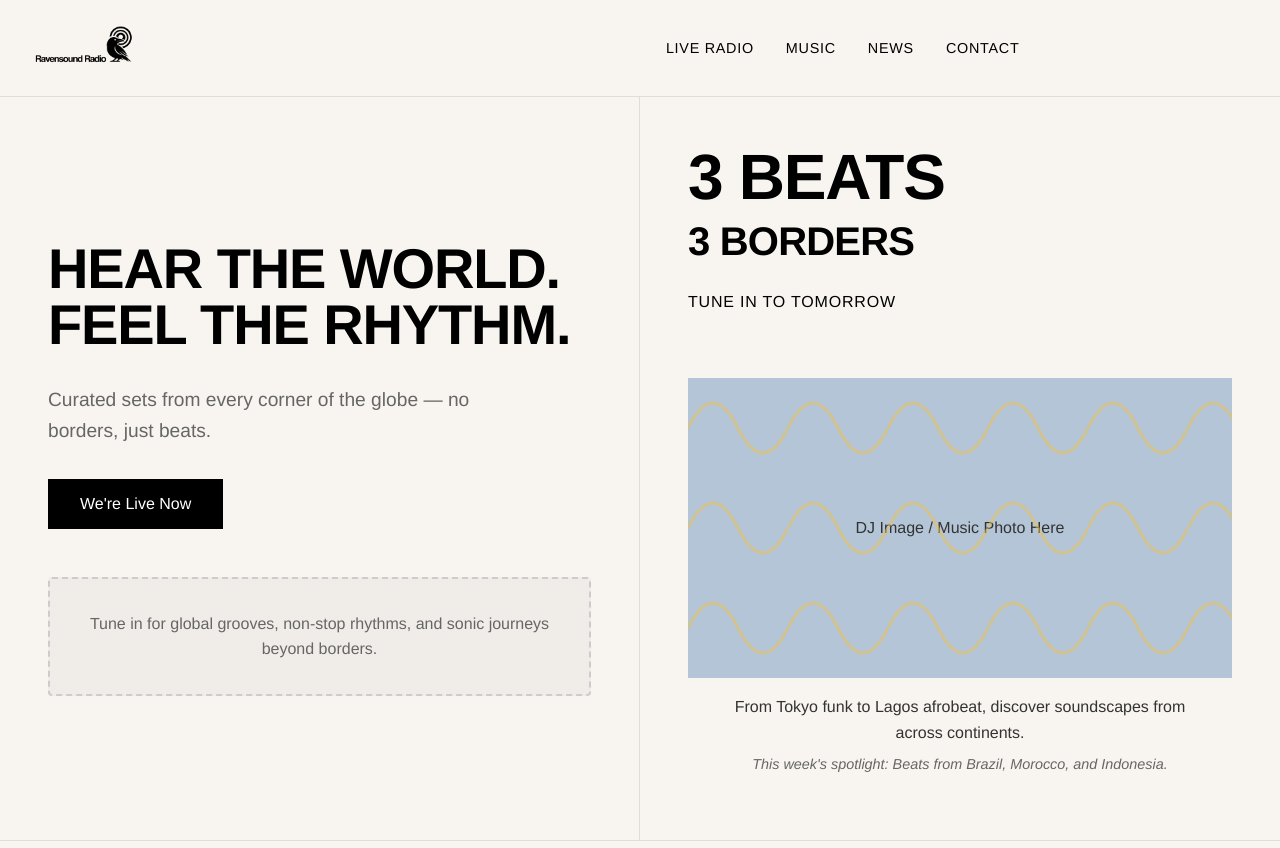
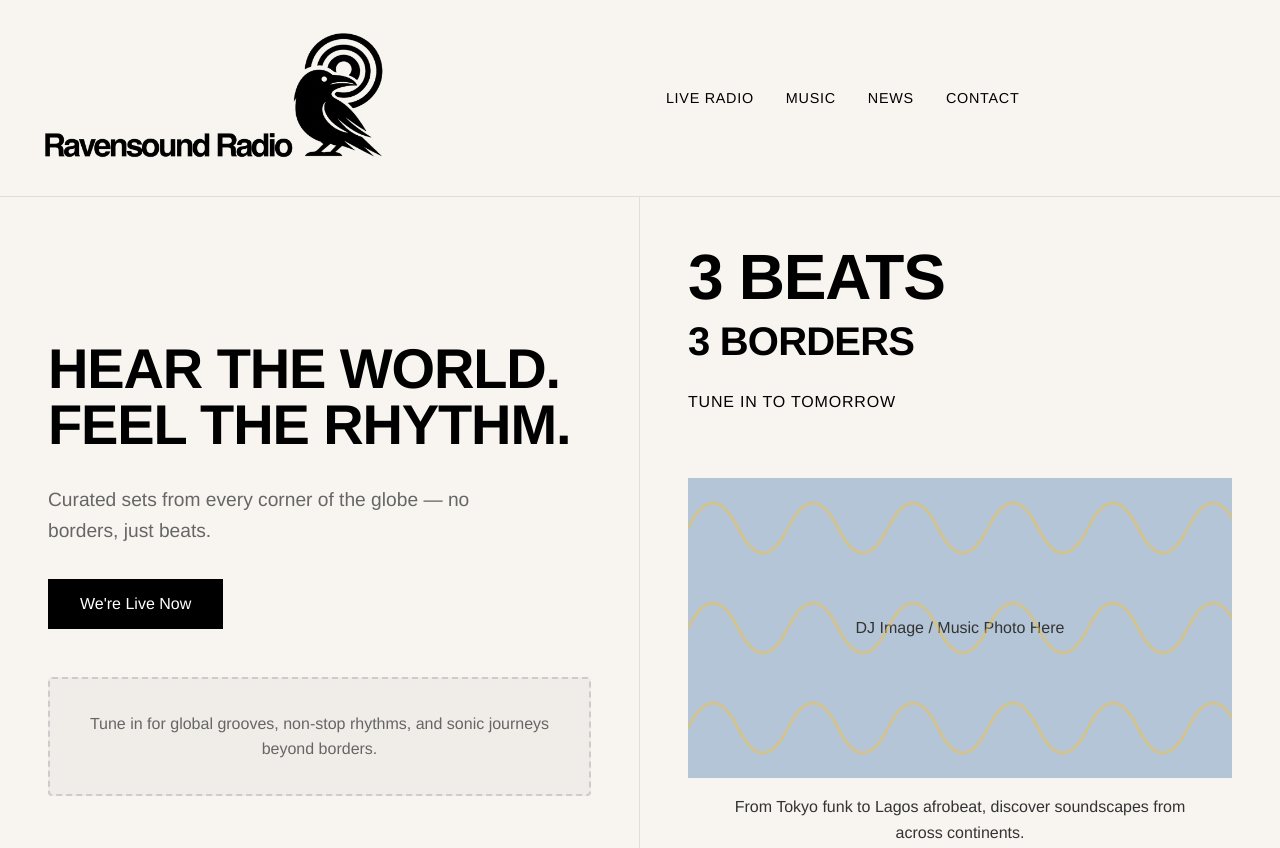
Before and after one commit to ravenshawkstudio/ravensound-radio, a plain HTML site: page index.html in a window 1280 px wide. Shown: the top 848 px of the page. Drawn offline with Linux system fonts and the light colour scheme.

Commit message:
Update style.css

```diff
--- a/style.css
+++ b/style.css
@@ -53,7 +53,7 @@ header {
 }
 
 .logo {
-    height: 40px;
+    height: 140px;
     width: auto;
 }
 
```
